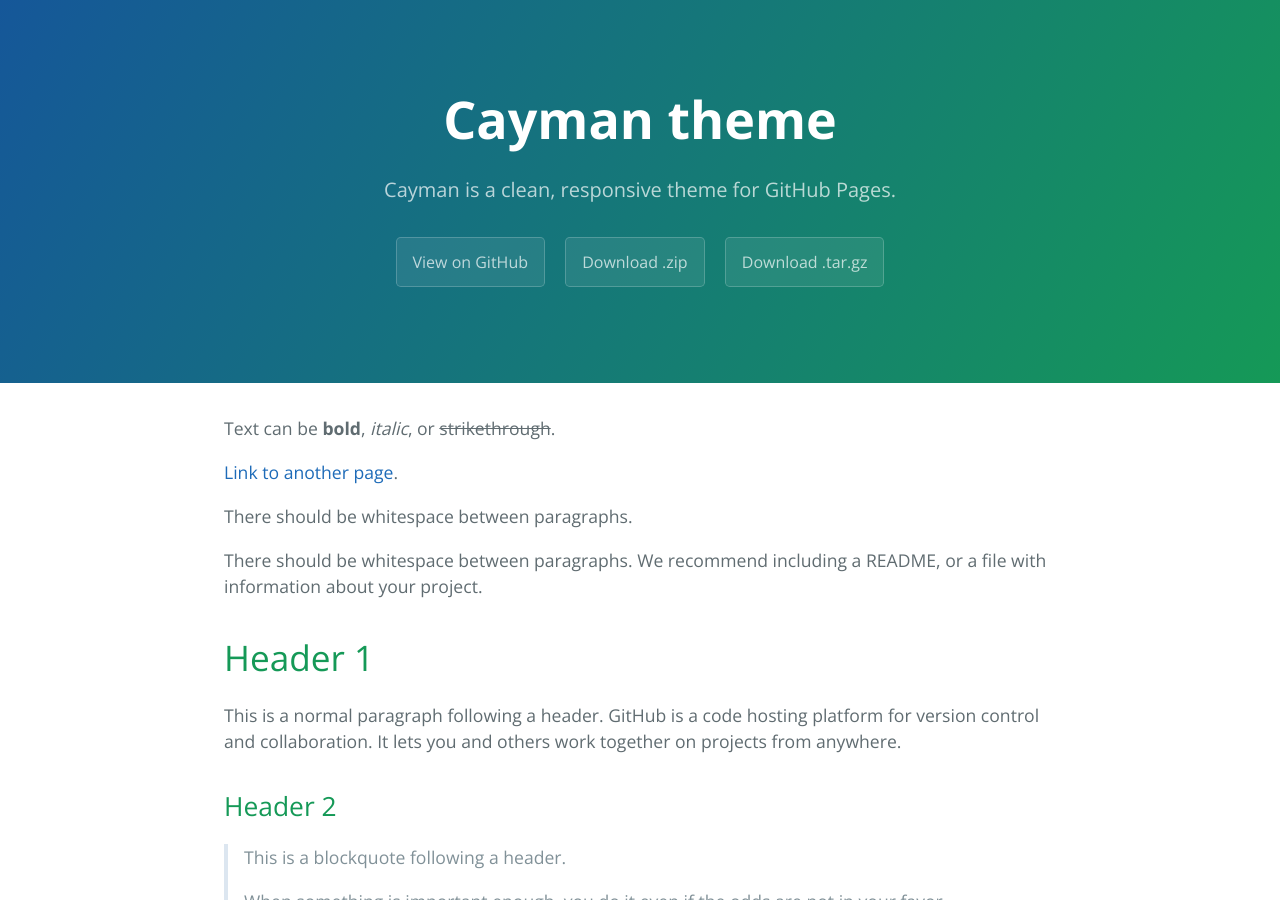
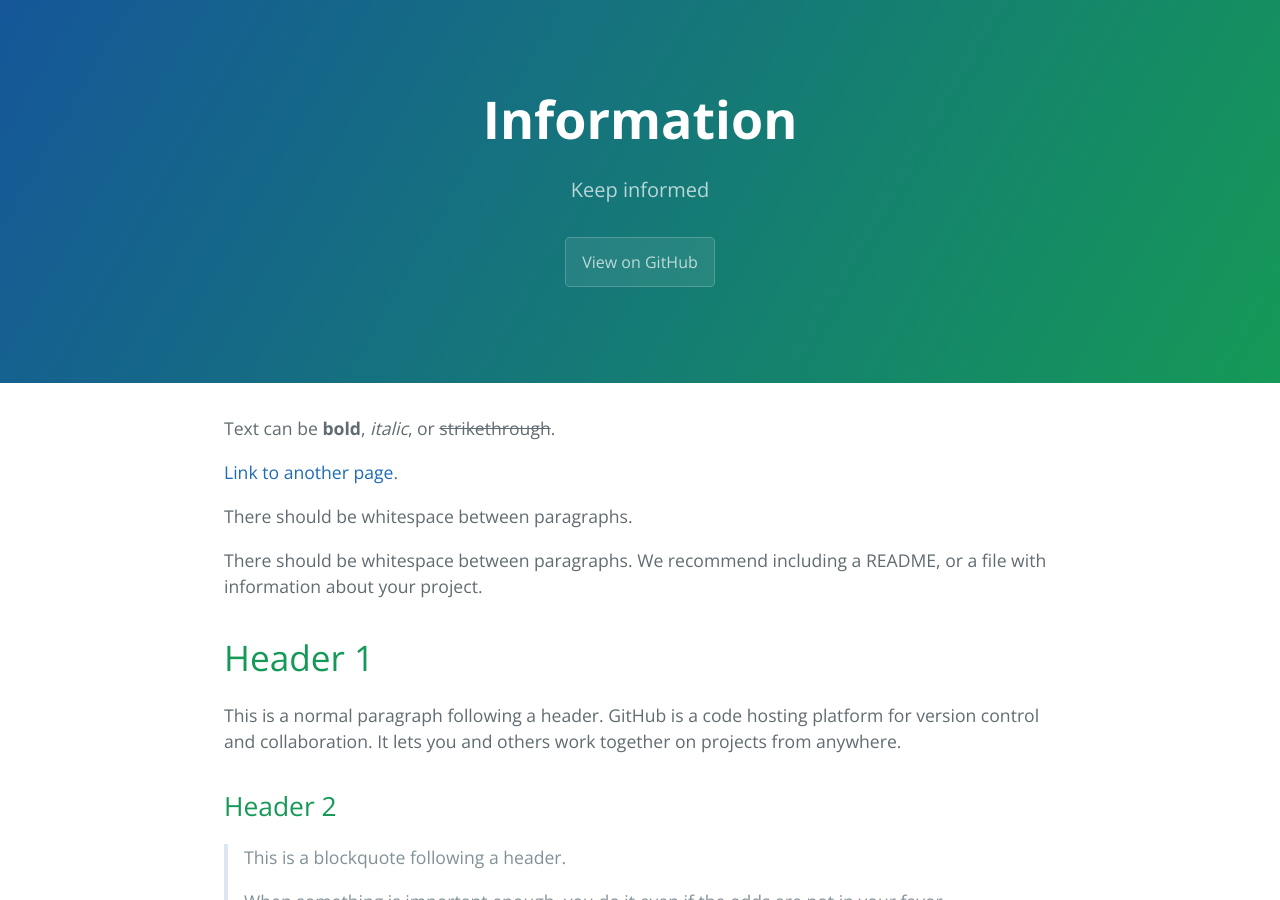
Before and after one commit to zaktree/cayman, a Jekyll site: the page built from index.md, in a window 1280 px wide and 900 px high. Built offline with Jekyll 4.4.1, drawn with Linux system fonts in a browser that asks for light colours.

Commit message:
Update _config.yml

```diff
--- a/_config.yml
+++ b/_config.yml
@@ -1,5 +1,5 @@
-title: Cayman theme
-description: Cayman is a clean, responsive theme for GitHub Pages.
-show_downloads: true
+title: Information
+description: Keep informed
+show_downloads:
 google_analytics:
 theme: jekyll-theme-cayman
```
